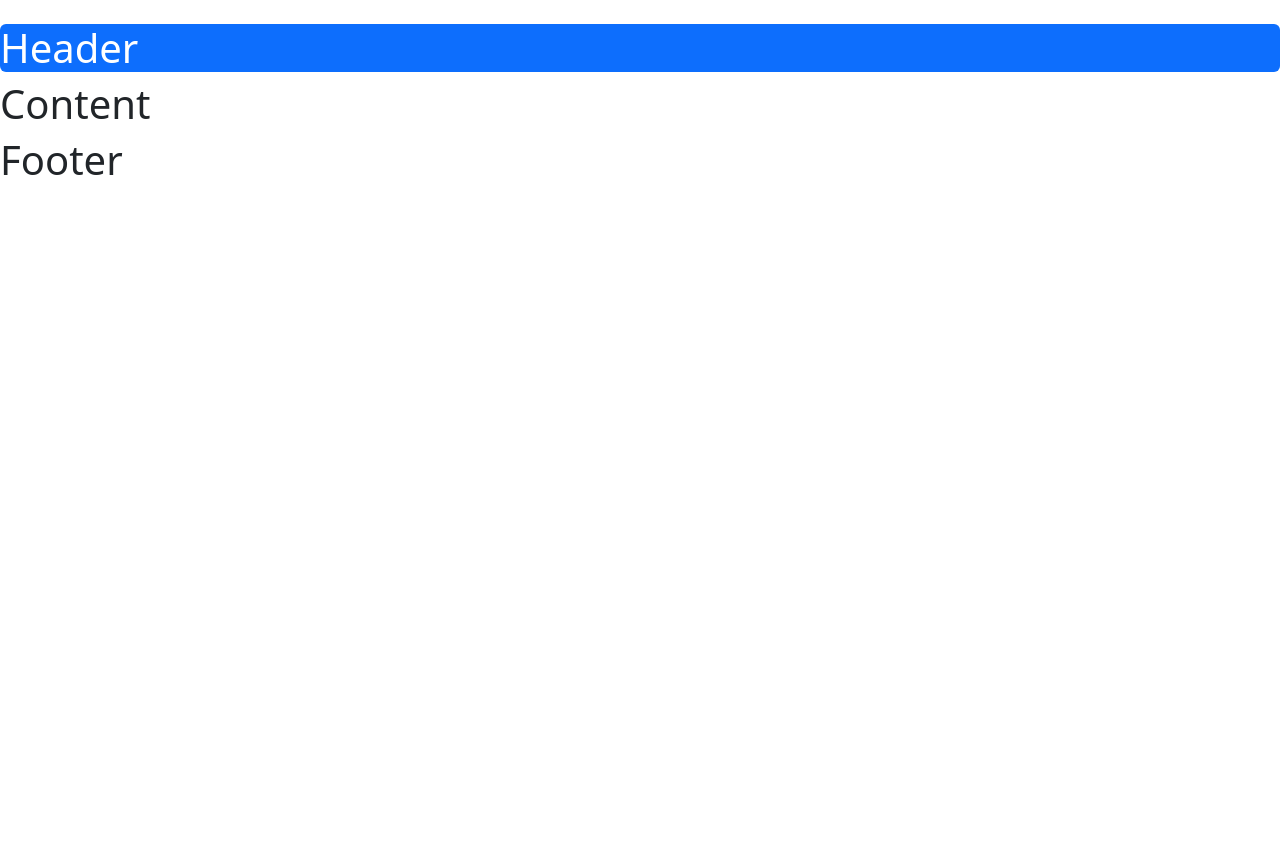
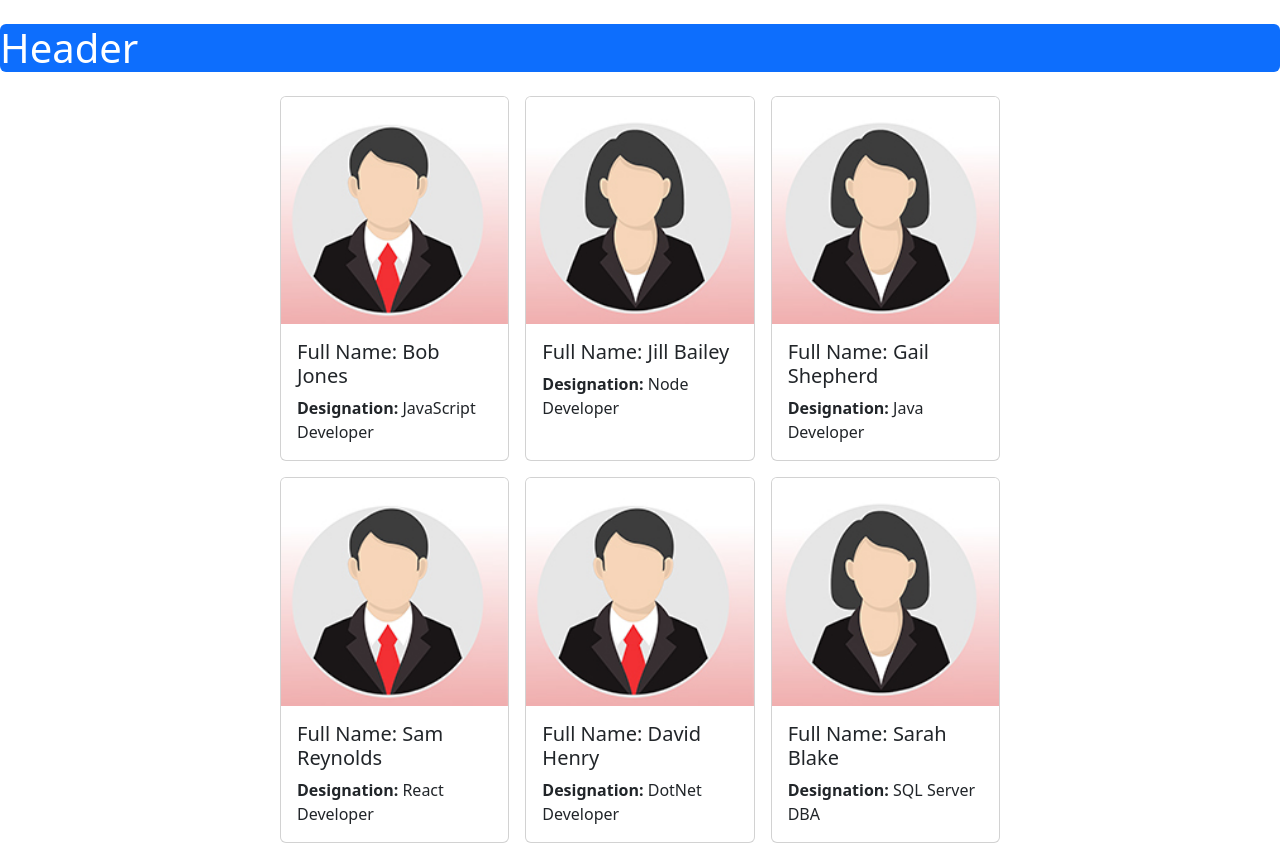
Before and after one commit to yochess2/freecodecamp-react-tutorial-1-team-member-allocation, a React (Create React App) app: page / in a window 1280 px wide. Shown: the top 845 px of the page. Before the commit the page ends 800 px from the top, so only its background shows below. Built offline with nearby package versions, Linux system fonts and the light colour scheme.

Commit message:
Display employees

```diff
--- a/src/App.css
+++ b/src/App.css
@@ -1,3 +1,8 @@
 body {
-  fomily-family:  Arial;
+  fomily-family: Arial;
 }
+.card-collection {
+  display: grid;
+  grid-template-columns: 1fr 1fr 1fr;
+
+}
--- a/src/App.js
+++ b/src/App.js
@@ -1,6 +1,6 @@
 import './App.css'
 import Header from './Header'
-import Content from './Content'
+import Employees from './Employees'
 import Footer from './Footer'
 import '../node_modules/bootstrap/dist/css/bootstrap.min.css'
 
@@ -8,9 +8,9 @@ import '../node_modules/bootstrap/dist/css/bootstrap.min.css'
 function App() {
   return (
     <main className="App">
-      <Header/>
-      <Content/>
-      <Footer/>
+      <Header />
+      <Employees />
+      <Footer />
     </main>
   );
 }
--- a/src/Content.js
+++ /dev/null
@@ -1,9 +0,0 @@
-const Content = () => {
-	return (
-		<header>
-			<h1>Content</h1>
-		</header>
-	)
-}
-
-export default Content
--- a/src/Employees.js
+++ b/src/Employees.js
@@ -1,4 +1,6 @@
 import { useState } from 'react'
+import femaleProfile from './images/femaleProfile.jpg'
+import maleProfile from './images/maleProfile.jpg'
 
 const Employees = () => {
 	const [employees, setEmployees] = useState([
@@ -87,10 +89,28 @@ const Employees = () => {
 	    teamName: "TeamD"
 	  }
 	])
+	return (
+		<main className="container">
+			<div className="row justify-content-center mt-3 mb-3">
+				<div className="col-8">
+					<div className="card-collection">
+						{
+							employees.map((employee) => (
+								<div id={employee.id} className="card m-2" style={{ cursor: "pointer" }}>
 
-	return (
-		<main>
-			<h1>Employees</h1>
+									{(employee.gender === "female") ?<img src={femaleProfile} className="card-img-top"/>
+                                                                    :<img src={maleProfile} className="card-img-top"/>}
+
+									<div className="card-body">
+										<h5 className="card-title">Full Name: {employee.fullName}</h5>
+										<p className="card-text"><b>Designation:</b> {employee.designation}</p>
+									</div>
+								</div>
+							))
+						}
+					</div>
+				</div>
+			</div>
 		</main>
 	)
 }
```
Also changed, not shown: src/images/femaleProfile.jpg (added), src/images/maleProfile.jpg (added).
